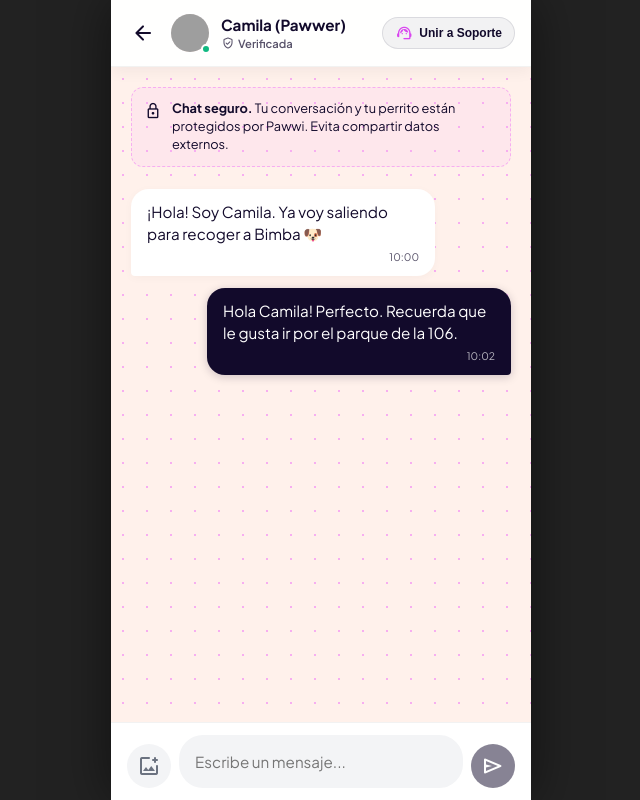
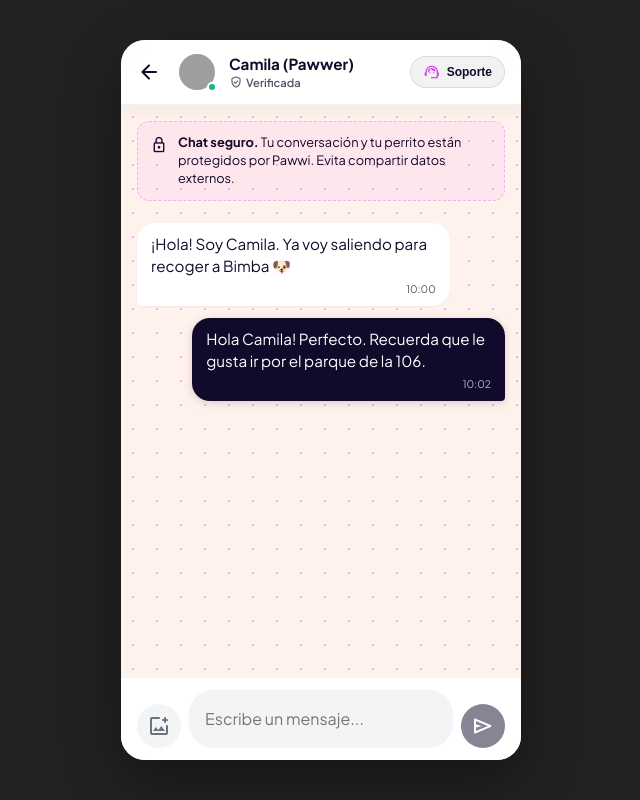
Before and after one commit to nicoding44/chat, a plain HTML site: page index.html in a window 1280 px wide. Shown: the whole page, without its empty margins (319-959 px from the left). Drawn offline with nearby package versions, Linux system fonts and the light colour scheme; grey boxes are pictures that could not be loaded.

Commit message:
Refactor index.html for improved mobile support

```diff
--- a/index.html
+++ b/index.html
@@ -2,14 +2,14 @@
 <html lang="es">
 <head>
     <meta charset="UTF-8">
-    <meta name="viewport" content="width=device-width, initial-scale=1.0, maximum-scale=1.0, user-scalable=no">
-    <title>Pawwi Chat UI</title>
+    <meta name="viewport" content="width=device-width, initial-scale=1.0, maximum-scale=1.0, user-scalable=no, viewport-fit=cover">
+    <meta name="theme-color" content="#FFF1EB"> <title>Pawwi Chat</title>
 
     <link href="https://fonts.googleapis.com/css2?family=Plus+Jakarta+Sans:wght@400;500;600;700;800&display=swap" rel="stylesheet">
     <link rel="stylesheet" href="https://fonts.googleapis.com/css2?family=Material+Symbols+Rounded:opsz,wght,FILL,GRAD@24,400,1,0" />
 
     <style>
-        /* --- DISEÑO PAWWIIISSS FINAL FIANL FINAL FINAAAAAL --- */
+        /* --- CSS: PAWWI NATIVE MOBILE --- */
         :root {
             --bg-cream: #FFF1EB;
             --brand-navy: #120A2B;
@@ -27,37 +27,63 @@
         * { margin: 0; padding: 0; box-sizing: border-box; -webkit-tap-highlight-color: transparent; }
 
         body {
-            background-color: #222;
+            background-color: var(--bg-cream); /* En móvil, el fondo es la app */
             font-family: 'Plus Jakarta Sans', sans-serif;
-            display: flex; justify-content: center; align-items: center;
-            height: 100vh;
-            overflow: hidden;
+            height: 100dvh; /* Dynamic Viewport Height (Clave para iOS) */
+            display: flex;
+            flex-direction: column;
+            overflow: hidden; /* Evita scroll en el body, solo en el chat */
         }
 
-        /* FRAME DISPOSITIVO */
-        .device-frame {
-            width: 100%; max-width: 420px; height: 100%;
+        /* CONTENEDOR PRINCIPAL (Responsive) */
+        .app-container {
+            width: 100%;
+            height: 100%;
+            display: flex;
+            flex-direction: column;
+            position: relative;
             background-color: var(--bg-cream);
-            display: flex; flex-direction: column;
-            position: relative; overflow: hidden;
-            box-shadow: 0 0 50px rgba(0,0,0,0.5);
+        }
+
+        /* MEDIA QUERY: SOLO PARA ESCRITORIO (Simula el celular) */
+        @media (min-width: 768px) {
+            body {
+                background-color: #222; /* Fondo oscuro en desktop */
+                align-items: center;
+                justify-content: center;
+            }
+            .app-container {
+                max-width: 400px;
+                height: 90vh; /* No ocupa todo el alto en PC */
+                max-height: 850px;
+                border-radius: 24px;
+                box-shadow: 0 20px 60px rgba(0,0,0,0.4);
+                overflow: hidden;
+            }
         }
 
         /* HEADER */
         .chat-header {
             background: rgba(255, 255, 255, 0.95);
             backdrop-filter: blur(10px);
-            padding: 12px 16px;
+            /* Padding top considera el Notch del iPhone */
+            padding: max(12px, env(safe-area-inset-top)) 16px 12px 16px;
             display: flex; align-items: center; justify-content: space-between;
             border-bottom: 1px solid rgba(0,0,0,0.05);
-            z-index: 10;
+            z-index: 20;
             box-shadow: var(--shadow-soft);
-            gap: 10px;
+            flex-shrink: 0; /* No se encoge */
         }
 
-        .header-left { display: flex; align-items: center; gap: 10px; flex: 1; overflow: hidden; }
+        .header-left { display: flex; align-items: center; gap: 8px; flex: 1; overflow: hidden; }
 
-        .avatar-container { position: relative; width: 42px; height: 42px; flex-shrink: 0; }
+        .btn-back {
+            background: none; border: none; cursor: pointer; color: var(--brand-navy);
+            display: flex; align-items: center; justify-content: center; padding: 8px;
+            margin-left: -8px; /* Ajuste visual */
+        }
+
+        .avatar-container { position: relative; width: 40px; height: 40px; flex-shrink: 0; }
         .avatar-container img {
             width: 100%; height: 100%; border-radius: 50%;
             background-color: var(--bg-cream);
@@ -68,7 +94,7 @@
             border-radius: 50%; position: absolute; bottom: 0; right: 0;
         }
 
-        .text-info { display: flex; flex-direction: column; overflow: hidden; }
+        .text-info { display: flex; flex-direction: column; overflow: hidden; margin-left: 4px; }
         .text-info h2 {
             font-size: 0.95rem; color: var(--brand-navy); font-weight: 700; line-height: 1.2;
             white-space: nowrap; overflow: hidden; text-overflow: ellipsis;
@@ -81,7 +107,7 @@
         }
         .icon-tiny { font-size: 14px; color: var(--brand-navy); }
 
-        /* BOTÓN SOPORTE (NUEVO) */
+        /* BOTÓN SOPORTE (Estilo Pill) */
         .btn-support {
             background-color: rgba(18, 10, 43, 0.05);
             color: var(--brand-navy);
@@ -92,24 +118,23 @@
             font-weight: 700;
             display: flex; align-items: center; gap: 6px;
             cursor: pointer;
-            transition: all 0.2s ease;
+            transition: transform 0.1s;
             white-space: nowrap;
         }
-        .btn-support span { font-size: 18px; color: #D946EF; /* Un tono rosado fuerte */ }
-
-        .btn-support:active { transform: scale(0.95); background-color: rgba(18, 10, 43, 0.1); }
-
-        .btn-back {
-            background: none; border: none; cursor: pointer; color: var(--brand-navy);
-            display: flex; align-items: center; justify-content: center; padding: 4px;
-        }
+        .btn-support span { font-size: 18px; color: #D946EF; }
+        .btn-support:active { transform: scale(0.95); background: rgba(18, 10, 43, 0.1); }
 
         /* ÁREA DE CHAT */
         .chat-area {
-            flex: 1; padding: 20px; overflow-y: auto; display: flex; flex-direction: column; gap: 12px;
+            flex: 1;
+            padding: 16px;
+            overflow-y: auto;
+            display: flex; flex-direction: column; gap: 12px;
             background-image: radial-gradient(var(--brand-pink) 1px, transparent 1px);
             background-size: 24px 24px;
             background-color: var(--bg-cream);
+            overscroll-behavior-y: contain; /* Evita rebote de toda la página */
+            -webkit-overflow-scrolling: touch; /* Scroll suave en iOS */
         }
 
         .system-message {
@@ -119,10 +144,10 @@
             display: flex; gap: 10px; align-items: flex-start;
             color: var(--brand-navy); font-size: 0.8rem; line-height: 1.4;
         }
-        .system-message .material-symbols-rounded { font-size: 18px; color: var(--brand-navy); margin-top: 2px; }
+        .system-message .material-symbols-rounded { font-size: 18px; color: var(--brand-navy); margin-top: 2px; flex-shrink: 0; }
 
         .message {
-            max-width: 80%; padding: 12px 16px; border-radius: var(--radius-bubble);
+            max-width: 85%; padding: 10px 14px; border-radius: var(--radius-bubble);
             font-size: 0.95rem; line-height: 1.45; position: relative;
             animation: popIn 0.3s cubic-bezier(0.175, 0.885, 0.32, 1.275);
             word-wrap: break-word;
@@ -133,7 +158,7 @@
             background: var(--white);
             color: var(--brand-navy);
             border-bottom-left-radius: 4px;
-            box-shadow: 0 2px 10px rgba(0,0,0,0.03);
+            box-shadow: 0 1px 2px rgba(0,0,0,0.05);
         }
 
         .message.sent {
@@ -141,7 +166,7 @@
             background: var(--brand-navy);
             color: var(--white);
             border-bottom-right-radius: 4px;
-            box-shadow: 0 2px 10px rgba(18, 10, 43, 0.2);
+            box-shadow: 0 2px 8px rgba(18, 10, 43, 0.15);
         }
 
         .message-time {
@@ -150,10 +175,14 @@
 
         /* INPUT AREA */
         .input-area {
-            background: var(--white); padding: 12px 16px;
+            background: var(--white);
+            padding: 12px 16px;
+            /* Padding bottom considera la barra de inicio del iPhone */
+            padding-bottom: max(12px, env(safe-area-inset-bottom));
             display: flex; align-items: flex-end; gap: 8px;
             border-top: 1px solid rgba(0,0,0,0.05);
-            padding-bottom: max(12px, env(safe-area-inset-bottom));
+            flex-shrink: 0;
+            z-index: 20;
         }
 
         .input-wrapper {
@@ -165,8 +194,9 @@
         textarea {
             width: 100%; background: transparent; border: none; outline: none;
             font-family: 'Plus Jakarta Sans', sans-serif; resize: none;
-            font-size: 0.95rem; line-height: 1.4; max-height: 120px;
-            padding: 8px 0; color: var(--brand-navy);
+            font-size: 1rem; /* 16px evita zoom automático en iOS al hacer focus */
+            line-height: 1.4; max-height: 100px;
+            padding: 10px 0; color: var(--brand-navy);
         }
 
         .btn-send {
@@ -176,34 +206,35 @@
             cursor: pointer; transition: transform 0.2s; flex-shrink: 0;
         }
         .btn-send:active { transform: scale(0.9); }
-        .btn-send.disabled { opacity: 0.5; cursor: not-allowed; }
+        .btn-send.disabled { opacity: 0.5; }
 
         .btn-attach {
             background: var(--gray-light); border: none; color: var(--gray-text);
             cursor: pointer; width: 44px; height: 44px; border-radius: 50%;
             display: flex; align-items: center; justify-content: center; flex-shrink: 0;
         }
+        .btn-attach:active { background: #e5e7eb; }
 
-        /* SEGURIDAD */
+        /* TOAST DE SEGURIDAD (Floating) */
         .toast {
-            position: absolute; top: 100px; left: 50%; transform: translateX(-50%);
+            position: absolute; top: 110px; left: 50%; transform: translateX(-50%) translateY(-20px);
             background: var(--brand-navy); color: var(--white);
             padding: 12px 20px; border-radius: 30px;
             display: flex; align-items: center; gap: 10px;
             box-shadow: 0 10px 30px rgba(0,0,0,0.25);
-            width: 85%; font-size: 0.85rem; z-index: 100;
+            width: 90%; max-width: 350px; font-size: 0.85rem; z-index: 100;
             transition: all 0.4s cubic-bezier(0.68, -0.55, 0.27, 1.55);
-            opacity: 0; pointer-events: none; transform: translate(-50%, -20px);
+            opacity: 0; pointer-events: none;
         }
         .toast.visible { opacity: 1; transform: translate(-50%, 0); }
         .toast-icon { color: var(--red-alert); background: rgba(255,255,255,0.1); border-radius: 50%; padding: 4px; }
 
-        @keyframes popIn { from { opacity: 0; transform: scale(0.8) translateY(10px); } to { opacity: 1; transform: scale(1) translateY(0); } }
+        @keyframes popIn { from { opacity: 0; transform: scale(0.9) translateY(10px); } to { opacity: 1; transform: scale(1) translateY(0); } }
     </style>
 </head>
 <body>
 
-    <div class="device-frame">
+    <div class="app-container">
 
         <header class="chat-header">
             <div class="header-left">
@@ -226,7 +257,7 @@
 
             <button class="btn-support" id="btn-support" onclick="alert('Conectando con soporte Pawwi...')">
                 <span class="material-symbols-rounded">support_agent</span>
-                Unir a Soporte
+                Soporte
             </button>
         </header>
 
@@ -248,7 +279,7 @@
 
         <div id="security-toast" class="toast">
             <span class="material-symbols-rounded toast-icon">gpp_bad</span>
-            <p>Por seguridad, hemos bloqueado el envío de datos de contacto.</p>
+            <p>Por seguridad, no permitimos compartir datos de contacto externos.</p>
         </div>
 
         <div class="input-area">
@@ -267,25 +298,17 @@
 
     <script>
         document.addEventListener('DOMContentLoaded', () => {
-
-            // ELEMENTOS
             const messageInput = document.getElementById('message-input');
             const sendBtn = document.getElementById('send-btn');
             const messageContainer = document.getElementById('message-container');
             const toast = document.getElementById('security-toast');
 
-            // --- PATRONES PROHIBIDOS (Seguridad) ---
             const forbiddenPatterns = [
-                /\b3\d{9}\b/,          // Celulares
-                /\b3\d{2}[\s.-]?\d{3}[\s.-]?\d{4}\b/,
-                /(instagram|facebook|tiktok|twitter)\.com/i,
-                /@[\w\d._]+/,
-                /wa\.me/,
-                /\+57/,
-                /\d{3}.*\d{3}.*\d{4}/
+                /\b3\d{9}\b/, /\b3\d{2}[\s.-]?\d{3}[\s.-]?\d{4}\b/,
+                /(instagram|facebook|tiktok|twitter)\.com/i, /@[\w\d._]+/,
+                /wa\.me/, /\+57/, /\d{3}.*\d{3}.*\d{4}/
             ];
 
-            // --- FUNCIONES ---
             function showToast() {
                 toast.classList.add('visible');
                 if (navigator.vibrate) navigator.vibrate(200);
@@ -295,12 +318,9 @@
             function appendMessage(text, type) {
                 const div = document.createElement('div');
                 div.classList.add('message', type);
-
                 const now = new Date();
                 const time = now.getHours().toString().padStart(2,'0') + ':' + String(now.getMinutes()).padStart(2, '0');
-
                 div.innerHTML = `${text}<span class="message-time">${time}</span>`;
-
                 messageContainer.appendChild(div);
                 messageContainer.scrollTo({ top: messageContainer.scrollHeight, behavior: 'smooth' });
             }
@@ -309,7 +329,6 @@
                 const text = messageInput.value.trim();
                 if (!text) return;
 
-                // VALIDACIÓN
                 let isSuspicious = forbiddenPatterns.some(pattern => pattern.test(text));
                 const digitCount = (text.match(/\d/g) || []).length;
                 if (digitCount > 6) isSuspicious = true;
@@ -321,22 +340,19 @@
                     return;
                 }
 
-                // ENVIAR
                 appendMessage(text, 'sent');
                 messageInput.value = '';
                 messageInput.style.height = 'auto';
                 sendBtn.classList.add('disabled');
                 sendBtn.style.opacity = "0.5";
 
-                // RESPUESTA AUTOMÁTICA
                 setTimeout(() => {
-                    const replies = ["¡Dale! Entendido 👍", "Súper, gracias por avisar.", "Te envío foto apenas lleguemos."];
+                    const replies = ["¡Entendido! 👍", "Súper, gracias.", "Te mando foto ahora 📸"];
                     const randomReply = replies[Math.floor(Math.random() * replies.length)];
                     appendMessage(randomReply, 'received');
                 }, 1500);
             }
 
-            // LISTENERS
             sendBtn.addEventListener('click', sendMessage);
 
             messageInput.addEventListener('keypress', (e) => {
@@ -357,7 +373,6 @@
                     sendBtn.style.opacity = "1";
                 }
             });
-
             sendBtn.style.opacity = "0.5";
         });
     </script>
```
